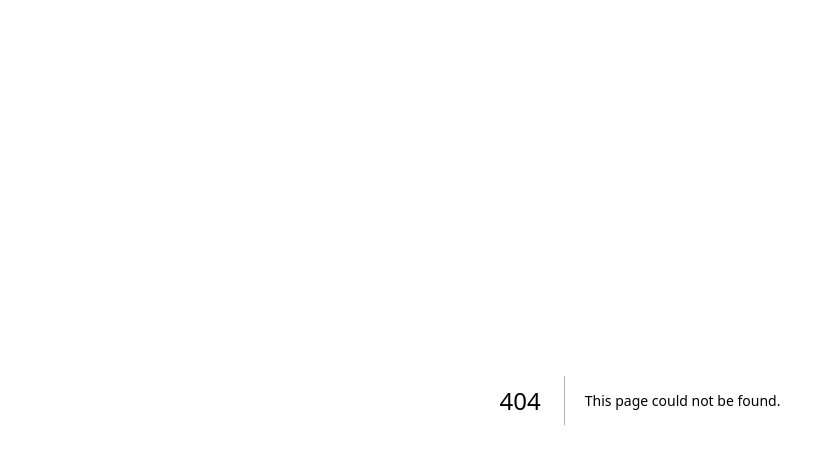
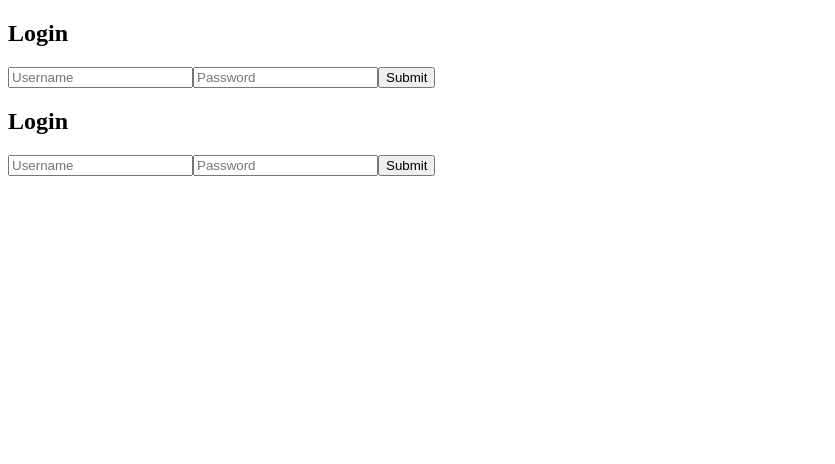
Before and after one commit to avi2801/machine-coding, a Next.js app: page /components/LoginFlow/Login in a window 1280 px wide. Before the commit this address had no page. Shown: the top 464 px of the page, without its empty margins (0-835 px from the left). Built offline with nearby package versions, Linux system fonts and the light colour scheme.

Commit message:
basic-context-api-setup

```diff
--- /dev/null
+++ b/src/context/UserContext.js
@@ -0,0 +1,5 @@
+import React from 'react';
+
+const AppStore = React.createContext();
+
+export default AppStore;
--- /dev/null
+++ b/src/context/UserContextProvider.jsx
@@ -0,0 +1,15 @@
+
+import React from 'react'
+import AppStore from './UserContext';
+
+
+const AppContextProvider = ({ children }) => {
+    const [user, setUser] = React.useState({firstName:'Avinash'});
+    return (
+        <AppStore.Provider value={{ user, setUser }}>
+            {children}
+        </AppStore.Provider>
+    )
+};
+
+export default AppContextProvider;
--- a/src/pages/_app.tsx
+++ b/src/pages/_app.tsx
@@ -1,6 +1,15 @@
 import "@/styles/globals.css";
 import type { AppProps } from "next/app";
+import UserContextProvider from "../context/UserContextProvider";
+import Login from "./components/LoginFlow/Login";
+import Profile from "./components/LoginFlow/Profile";
 
 export default function App({ Component, pageProps }: AppProps) {
-  return <Component {...pageProps} />;
+  return (
+    <UserContextProvider>
+      <Component {...pageProps} />
+      <Login/>
+      <Profile/>
+    </UserContextProvider>
+  )
 }
--- /dev/null
+++ b/src/pages/components/LoginFlow/Login.jsx
@@ -0,0 +1,35 @@
+import AppStore from "../../../context/UserContext";
+import React, { useContext, useState } from "react";
+
+const Login = () => {
+
+  const { setUser } = useContext(AppStore)
+  const [userName, setUserName] = useState();
+  const [password, setPassword] = useState();
+
+  const onSubmitHandler = (e) =>{
+    console.log('user', userName)
+    e.preventDefault();
+    setUser({userName,password});
+  }
+  return (
+    <div>
+      <h2>Login</h2>
+      <input
+        type="text"
+        value={userName}
+        onChange={(e) => setUserName(e.target.value)}
+        placeholder="Username"
+      />
+      <input
+        type="password"
+        value={password}
+        onChange={(event) => setPassword(event.target.value)}
+        placeholder="Password"
+      />
+      <button onClick={(e)=>onSubmitHandler(e)}>Submit</button>
+    </div>
+  )
+};
+
+export default Login;
--- /dev/null
+++ b/src/pages/components/LoginFlow/Profile.jsx
@@ -0,0 +1,14 @@
+import AppStore from '@/context/UserContext';
+import React, { useContext } from 'react'
+
+const Profile = () => {
+    const {user} = useContext(AppStore);
+
+    return (
+       <div>
+        {user.userName}
+       </div>
+    )
+}
+
+export default Profile;
--- a/tsconfig.json
+++ b/tsconfig.json
@@ -16,6 +16,6 @@
       "@/*": ["./src/*"]
     }
   },
-  "include": ["next-env.d.ts", "**/*.ts", "**/*.tsx"],
+  "include": ["next-env.d.ts", "**/*.ts", "**/*.tsx", "**/*.jsx","**/*.js"],
   "exclude": ["node_modules"]
 }
```
